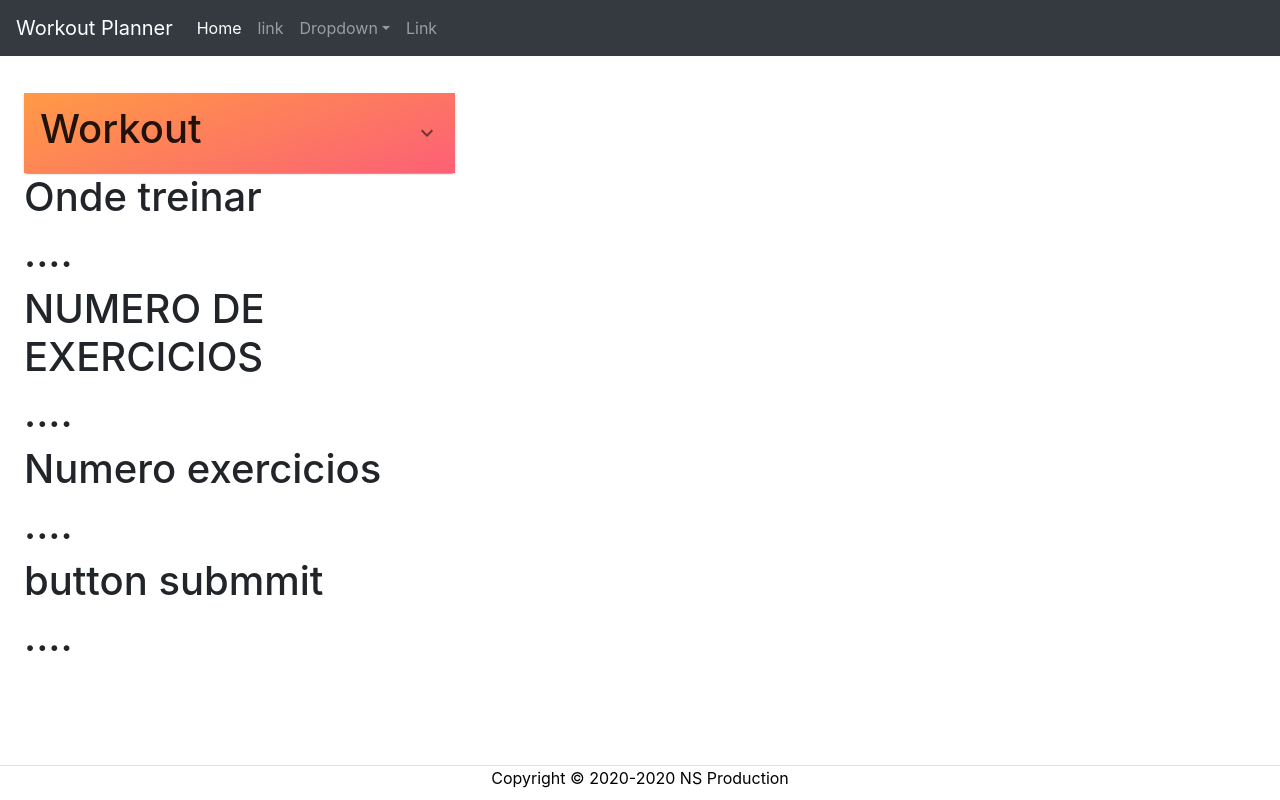
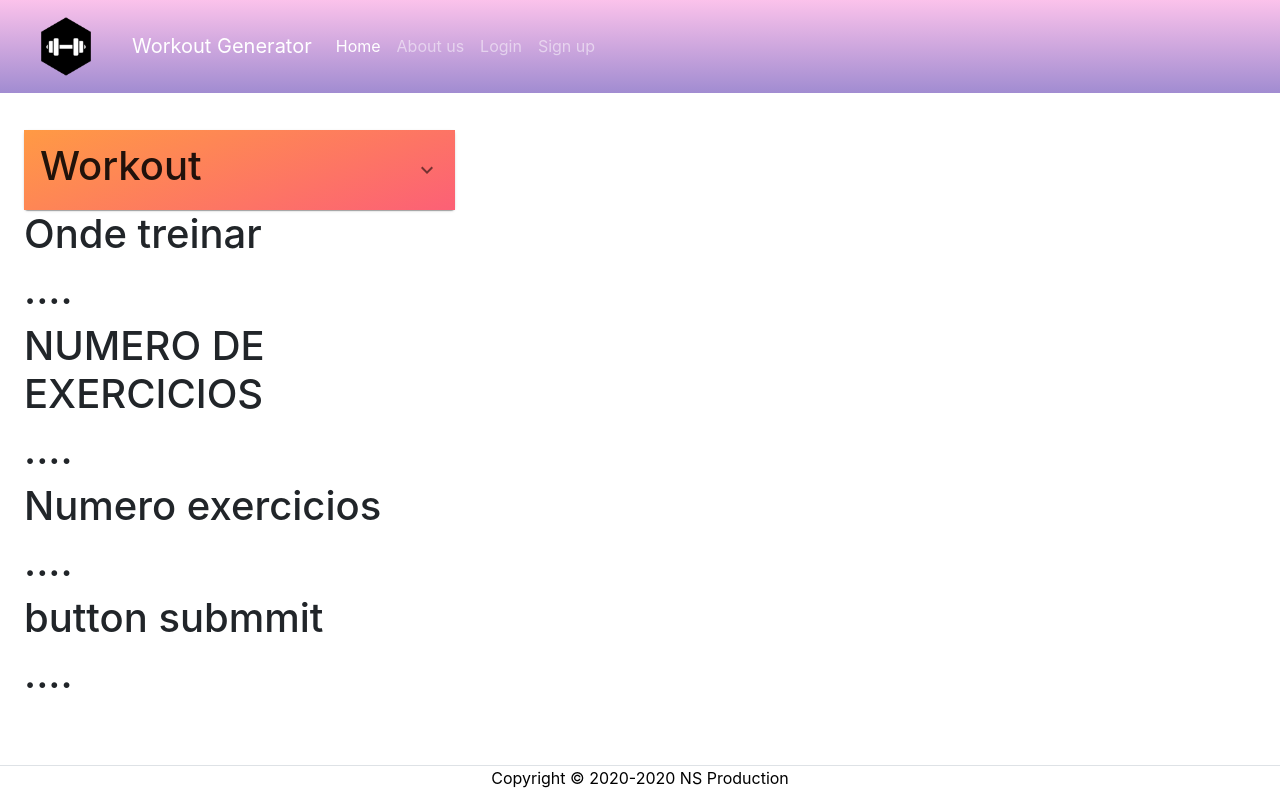
Before and after one commit to gaofeng-yin/web_app, a React (Create React App) app: page / in a window 1280 px wide. Built offline with nearby package versions, Linux system fonts and the light colour scheme.

Commit message:
Navbar quase

```diff
--- /dev/null
+++ b/src/Components/Navbar/Navbar.css
@@ -0,0 +1,14 @@
+.Navbar_background{
+    background-image: linear-gradient(to top, #a18cd1 0%, #fbc2eb 100%);
+}
+
+.logo-image {
+    width: 100px;
+    height: auto;
+}
+
+/* resize images */
+.logo-image img {
+    width: 100%;
+    height: auto;
+}
--- a/src/Components/Navbar/Navbar.js
+++ b/src/Components/Navbar/Navbar.js
@@ -1,34 +1,34 @@
-import React from 'react'
+import React from 'react';
+import './Navbar.css';
+import logo from './Navbar_logo/Logo.png';
 
 const Navbar = () => {
     return (
-        <nav className="navbar navbar-expand-lg navbar-dark bg-dark">
-  <a className="navbar-brand" href="#">Workout Planner</a>
+        <nav className="navbar navbar-expand-lg navbar-dark bg-dark Navbar_background">
+          <a className="navbar-brand" href="/">
+      <div className="logo-image">
+            <img src={logo} className="img-fluid" />
+      </div>
+</a>
+
   <button className="navbar-toggler" type="button" data-toggle="collapse" data-target="#navbarSupportedContent" aria-controls="navbarSupportedContent" aria-expanded="false" aria-label="Toggle navigation">
     <span className="navbar-toggler-icon"></span>
   </button>
 
   <div className="collapse navbar-collapse" id="navbarSupportedContent">
+  <a className="navbar-brand" href="#">Workout Generator</a>
     <ul className="navbar-nav mr-auto">
       <li className="nav-item active">
         <a className="nav-link" href="#">Home <span class="sr-only">(current)</span></a>
       </li>
       <li className="nav-item">
-        <a className="nav-link" href="#">link</a>
-      </li>
-      <li className="nav-item dropdown">
-        <a className="nav-link dropdown-toggle" href="#" id="navbarDropdown" role="button" data-toggle="dropdown" aria-haspopup="true" aria-expanded="false">
-          Dropdown
-        </a>
-        <div className="dropdown-menu" aria-labelledby="navbarDropdown">
-          <a className="dropdown-item" href="#">uma cena</a>
-          <a className="dropdown-item" href="#">outra cena</a>
-          <div className="dropdown-divider"></div>
-          <a className="dropdown-item" href="#">outra cena</a>
-        </div>
+        <a className="nav-link" href="#">About us</a>
       </li>
       <li className="nav-item">
-        <a className="nav-link" href="#">Link</a>
+        <a className="nav-link" href="#">Login</a>
+      </li>
+      <li className="nav-item">
+        <a className="nav-link" href="#">Sign up</a>
       </li>
     </ul>
 
```
Also changed, not shown: src/Components/Navbar/Navbar_logo/Logo.png (added).
